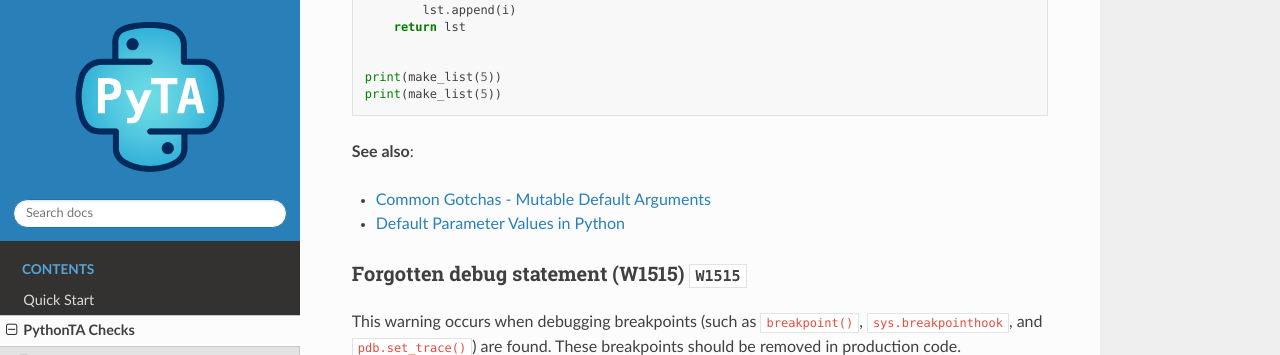
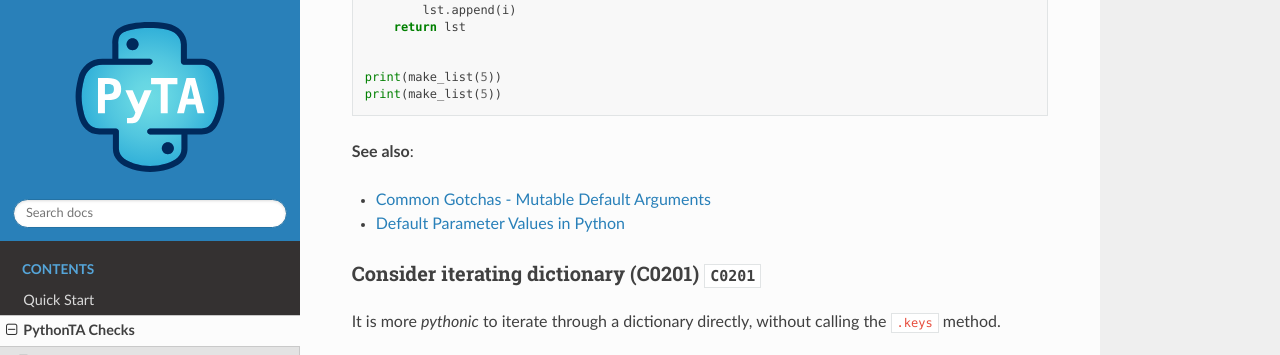
Before and after one commit to pyta-uoft/pyta, a Sphinx documentation site: the page built from docs/checkers/index.md, in a window 1280 px wide and 900 px high, scrolled down 46759 px, cut to the strip 0-355 px from the top of the window. Built offline with Sphinx 7.4.7 and the Read the Docs theme 2.0.0, drawn with Linux system fonts in a browser that asks for light colours; some of the changed text lies outside the part shown.

Commit message:
changed position of documentation in index.md

````diff
--- a/docs/checkers/index.md
+++ b/docs/checkers/index.md
@@ -1995,15 +1995,6 @@
 - [Common Gotchas - Mutable Default Arguments]
 - [Default Parameter Values in Python]
 
-### Forgotten debug statement (W1515) [](#W1515)
-
-This warning occurs when debugging breakpoints (such as `breakpoint()`, `sys.breakpointhook`,
-and `pdb.set_trace()`) are found. These breakpoints should be removed in production code.
-
-```{literalinclude} /../examples/pylint/W1515_forgotten_debug_statement.py
-
-```
-
 ### Consider iterating dictionary (C0201) [](#C0201)
 
 It is more _pythonic_ to iterate through a dictionary directly, without calling the `.keys` method.
@@ -2159,6 +2150,15 @@
 
     def __len__(self) -> int:
         return len(self._employees)
+```
+
+### Forgotten debug statement (W1515) [](#W1515)
+
+This warning occurs when debugging breakpoints (such as `breakpoint()`, `sys.breakpointhook`,
+and `pdb.set_trace()`) are found. These breakpoints should be removed in production code.
+
+```{literalinclude} /../examples/pylint/W1515_forgotten_debug_statement.py
+
 ```
 
 ## Style errors [](#style)
````
